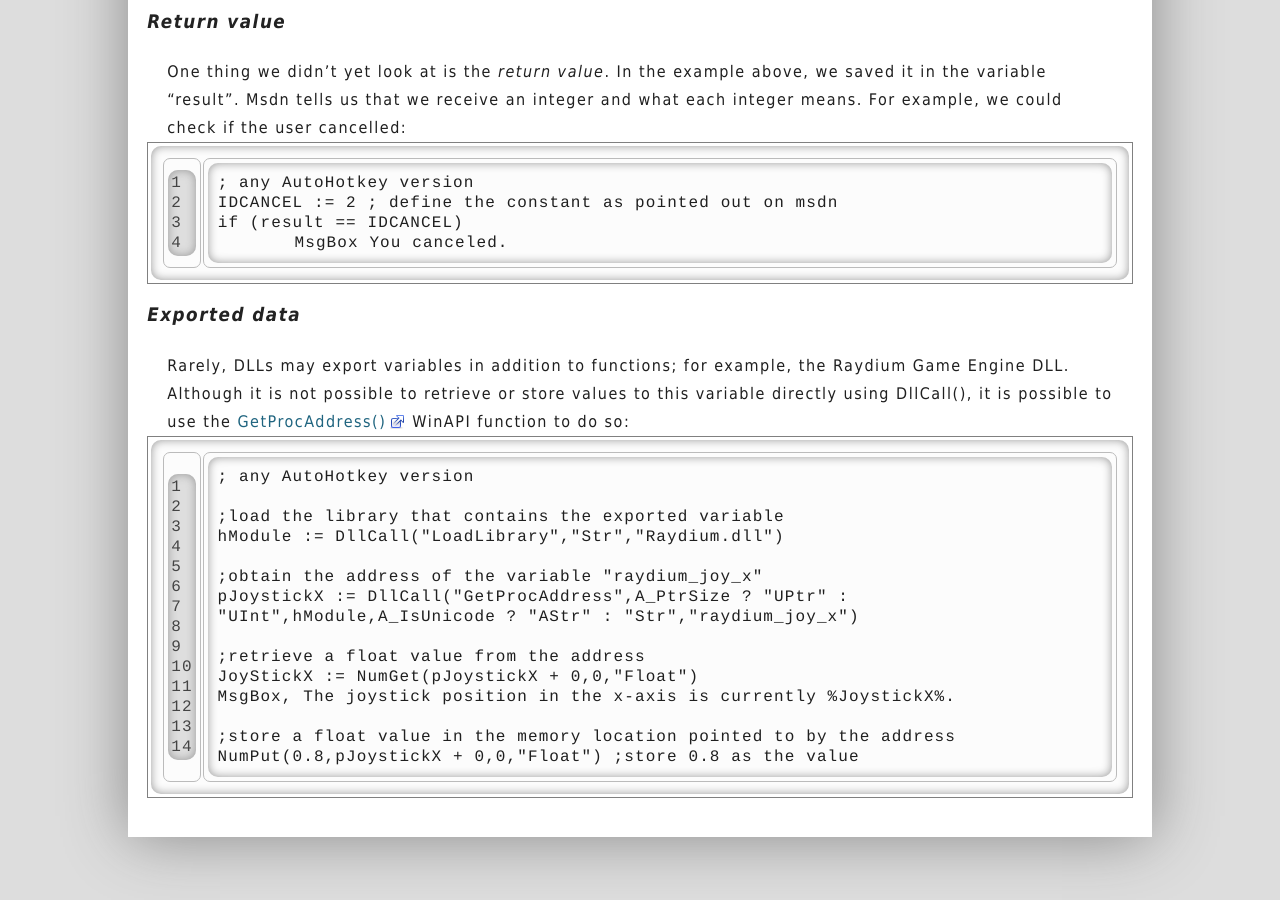
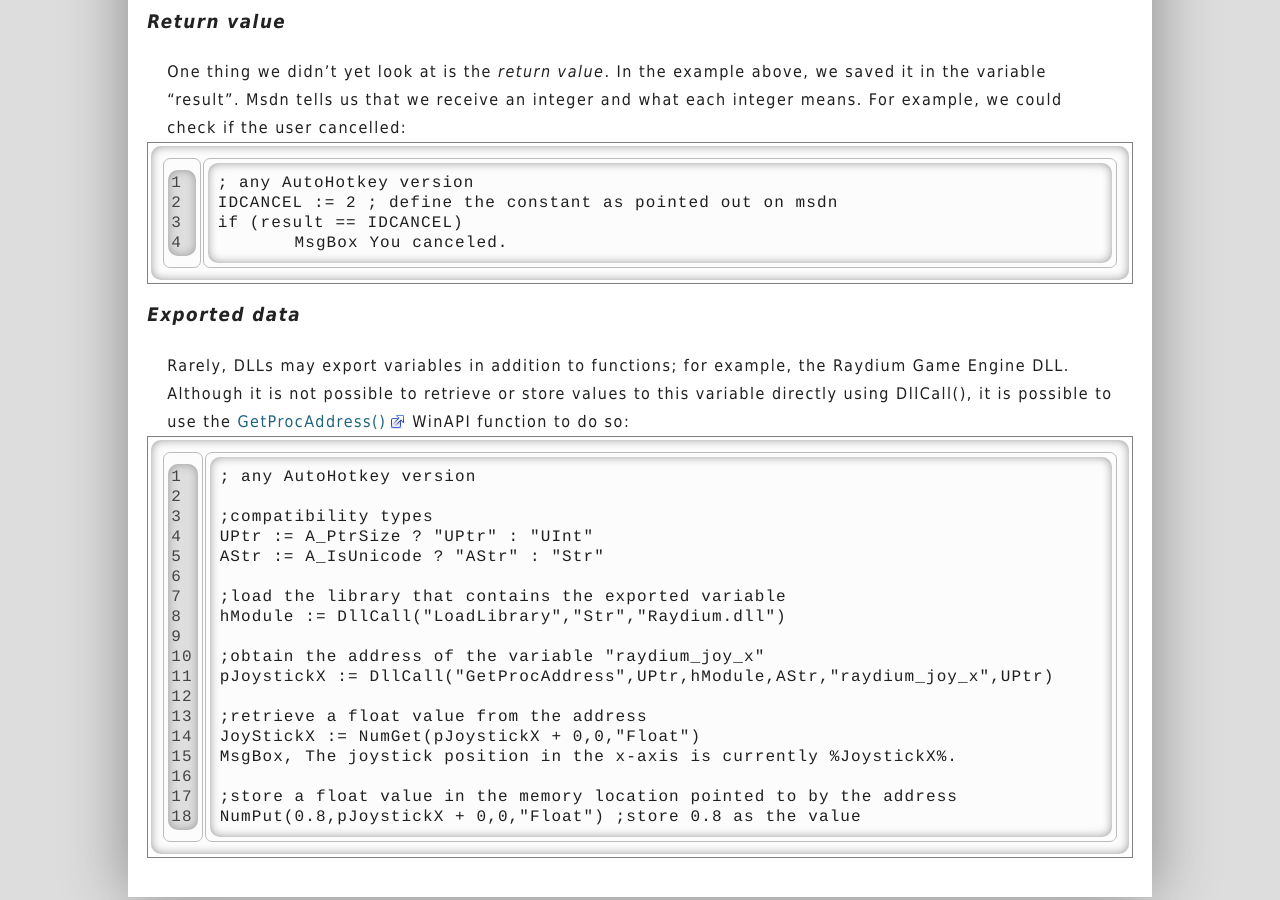
Before and after one commit to maul-esel/ahkbook, a Jekyll site: the page built from en/_posts/2011-11-24-DllCalls.markdown, in a window 1280 px wide and 900 px high, scrolled down 3169 px. Built offline with Jekyll 4.4.1, drawn with Linux system fonts in a browser that asks for light colours.

Commit message:
More AHK Basic and 64-bit compatibility.

```diff
--- a/en/_posts/2011-11-24-DllCalls.markdown
+++ b/en/_posts/2011-11-24-DllCalls.markdown
@@ -110,11 +110,15 @@ if (result == IDCANCEL)
 Rarely, DLLs may export variables in addition to functions; for example, the Raydium Game Engine DLL. Although it is not possible to retrieve or store values to this variable directly using DllCall(), it is possible to use the [GetProcAddress()](http://msdn.microsoft.com/en-us/library/windows/desktop/ms683212.aspx) WinAPI function to do so:
 {% highlight ahk linenos %}; any AutoHotkey version
 
+;compatibility types
+UPtr := A_PtrSize ? "UPtr" : "UInt"
+AStr := A_IsUnicode ? "AStr" : "Str"
+
 ;load the library that contains the exported variable
 hModule := DllCall("LoadLibrary","Str","Raydium.dll")
 
 ;obtain the address of the variable "raydium_joy_x"
-pJoystickX := DllCall("GetProcAddress",A_PtrSize ? "UPtr" : "UInt",hModule,A_IsUnicode ? "AStr" : "Str","raydium_joy_x")
+pJoystickX := DllCall("GetProcAddress",UPtr,hModule,AStr,"raydium_joy_x",UPtr)
 
 ;retrieve a float value from the address
 JoyStickX := NumGet(pJoystickX + 0,0,"Float")
```
